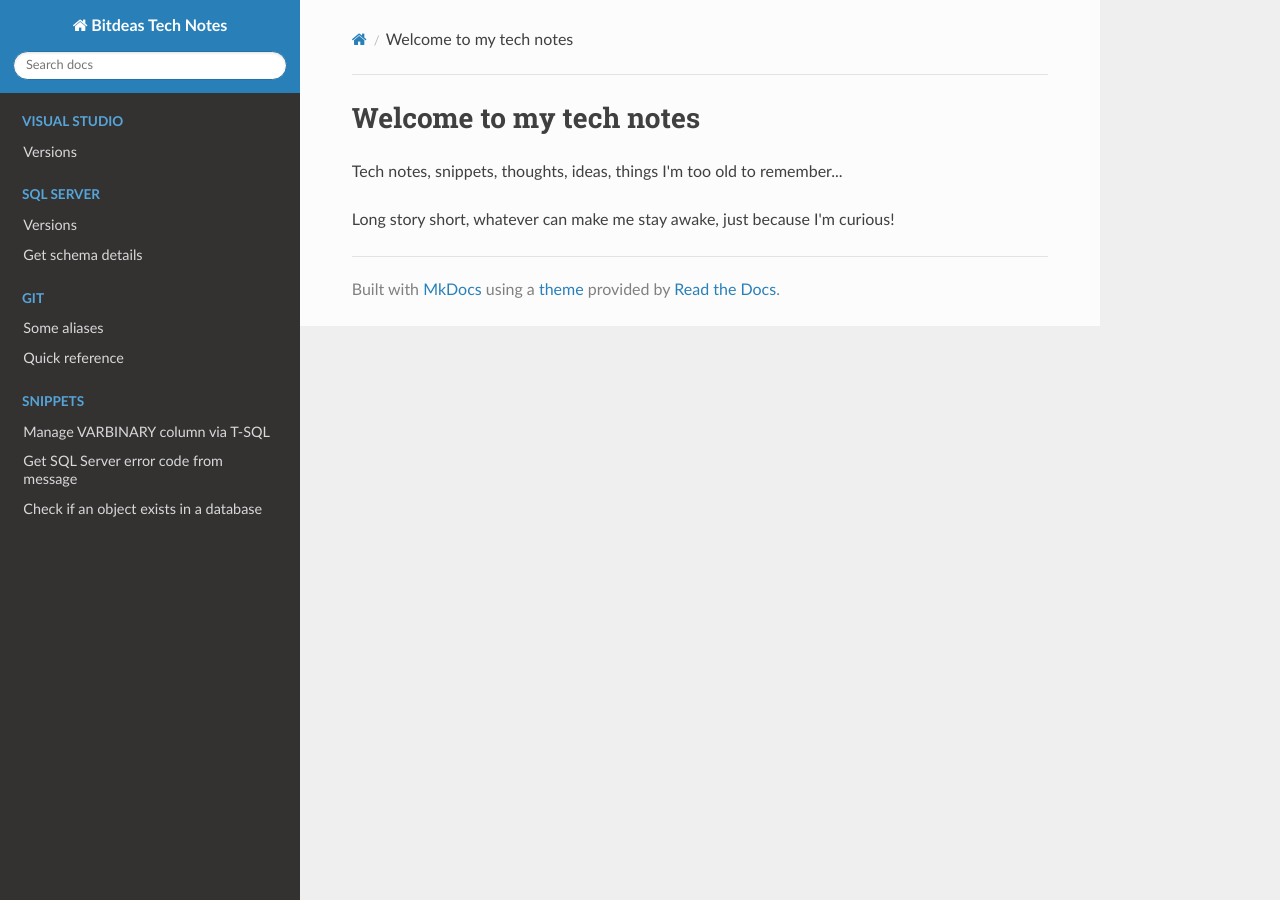
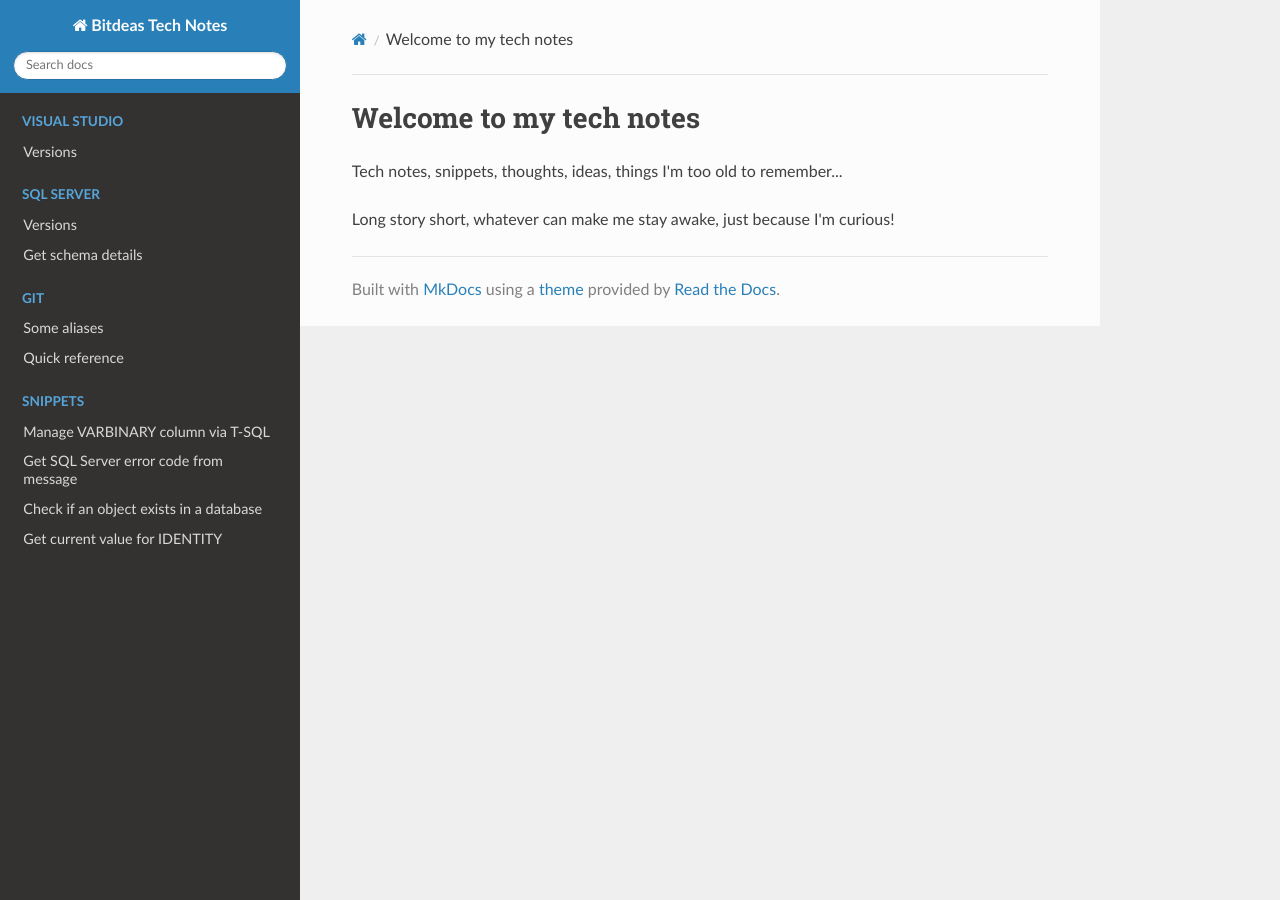
Before and after one commit to rioka/bitdeas, an MkDocs documentation site: the page built from docs/index.md, in a window 1280 px wide. Built offline with MkDocs 1.6.1, drawn with Linux system fonts in a browser that asks for light colours; nearby versions of some CDN libraries.

Commit message:
Add missing entry in mkdocs.yml

```diff
--- a/mkdocs.yml
+++ b/mkdocs.yml
@@ -15,6 +15,7 @@ nav:
   - code-snippets/manage-binary-content-from-database.md
   - code-snippets/map-error-message-to-code.md
   - code-snippets/check-object-exists-in-db.md
+  - code-snippets/get-current-identity-values.md
 
 markdown_extensions:
 - admonition #!!! note, !!! warning
```
